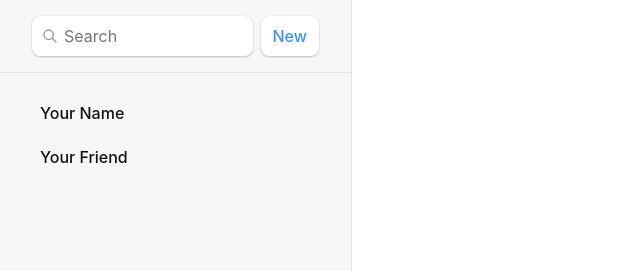
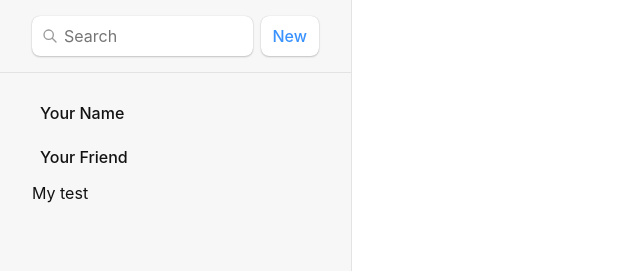
Before and after one commit to Storh/learn-react-router, a React (Vite) app: page / in a window 1280 px wide. Shown: the top 271 px of the page, without its empty margins (0-640 px from the left). Built offline with nearby package versions, Linux system fonts and the light colour scheme.

Commit message:
捕获路由错误并显示报错页面

```diff
--- /dev/null
+++ b/src/error-page.jsx
@@ -0,0 +1,16 @@
+import { useRouteError } from "react-router-dom";
+
+export default function ErrorPage() {
+    const error = useRouteError();
+    console.error(error);
+
+    return (
+        <div id="error-page">
+            <h1>Oops!</h1>
+            <p>Sorry, an unexpected error has occurred.</p>
+            <p>
+                <i>{error.statusText || error.message}</i>
+            </p>
+        </div>
+    );
+}
--- a/src/main.jsx
+++ b/src/main.jsx
@@ -7,11 +7,13 @@
 } from "react-router-dom";
 import "./index.css";
 import Root from "./routes/root";
+import ErrorPage from "./error-page";
 
 const router = createBrowserRouter([
   {
     path: "/",
     element: <Root />,
+    errorElement: <ErrorPage />,
   },
 ]);
 
--- a/src/routes/root.jsx
+++ b/src/routes/root.jsx
@@ -1,4 +1,20 @@
 export default function Root() {
+
+    // 注意，errorElement 只能捕获一部分错误，并不是全部的错误
+    // 主要处理这几种情况：
+    // 1. React Router 所提供的功能中抛出的错误，代表就是 loaders 和 actions
+    // 2. 路由不匹配的情况，如这个页面中 href 跳转的两个不存在的路由
+    // 3. 渲染过程中出现的错误，如下面的代码。通过点击抛出的错误并不能被捕获，
+    //    但是直接在 render 内容中抛出错误的话会被捕捉
+
+    // 不会触发 errorElement
+    const functionError = () => {
+        throw new Error('自定义错误')
+    }
+
+    // 会触发 errorElement
+    // throw new Error('自定义错误')
+
     return (
         <>
             <div id="sidebar">
@@ -34,6 +50,9 @@
                         <li>
                             <a href={`contacts/2`}>Your Friend</a>
                         </li>
+                        <li>
+                            <div style={{ cursor: "pointer" }} onClick={functionError}>My test</div>
+                        </li>
                     </ul>
                 </nav>
             </div>
```
